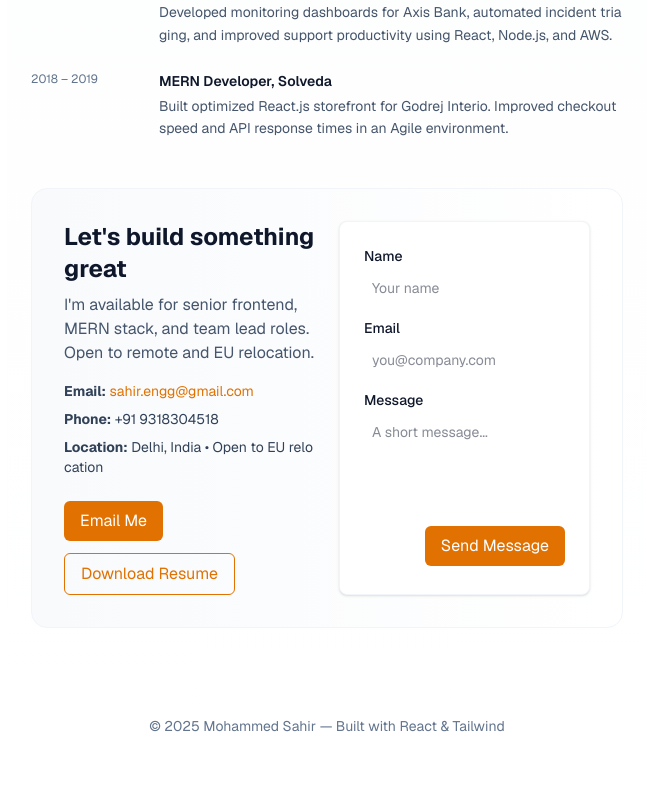
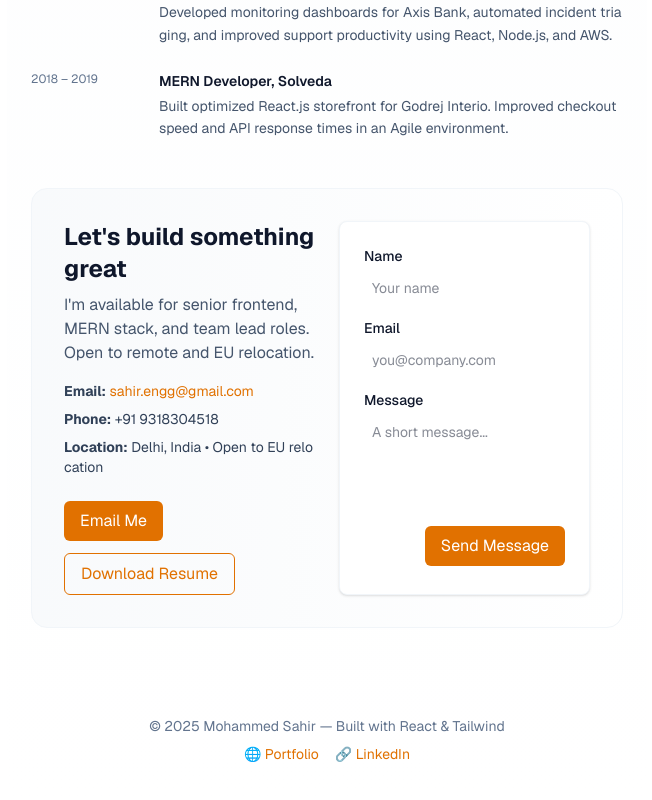
Before and after one commit to Ruhaan2022/portfolio, a Next.js app: page / in a window 1280 px wide. Shown: the part 3009-3809 px from the top of the page, without its empty margins (313-965 px from the left). Built offline with nearby package versions, Linux system fonts and the light colour scheme.

Commit message:
footer added

```diff
--- a/app/components/portfolio.jsx
+++ b/app/components/portfolio.jsx
@@ -285,10 +285,30 @@ export default function PortfolioPage() {
           </div>
         </section>
 
-        <footer className="py-10 text-center text-sm text-slate-500">
-          © {new Date().getFullYear()} Mohammed Sahir — Built with React &
-          Tailwind
-        </footer>
+       <footer className="py-10 text-center text-sm text-slate-500 space-y-2">
+  <div>
+    © {new Date().getFullYear()} Mohammed Sahir — Built with React & Tailwind
+  </div>
+  <div className="flex flex-wrap justify-center gap-4 text-amber-600">
+    <a
+      href="https://portfolio-5tgr-git-main-saba-jamals-projects.vercel.app/"
+      target="_blank"
+      rel="noopener noreferrer"
+      className="hover:underline break-all"
+    >
+      🌐 Portfolio
+    </a>
+    <a
+      href="https://www.linkedin.com/in/mohammad-sahir-956a52b5/"
+      target="_blank"
+      rel="noopener noreferrer"
+      className="hover:underline break-all"
+    >
+      🔗 LinkedIn
+    </a>
+  </div>
+</footer>
+
       </main>
     </div>
   );
```
